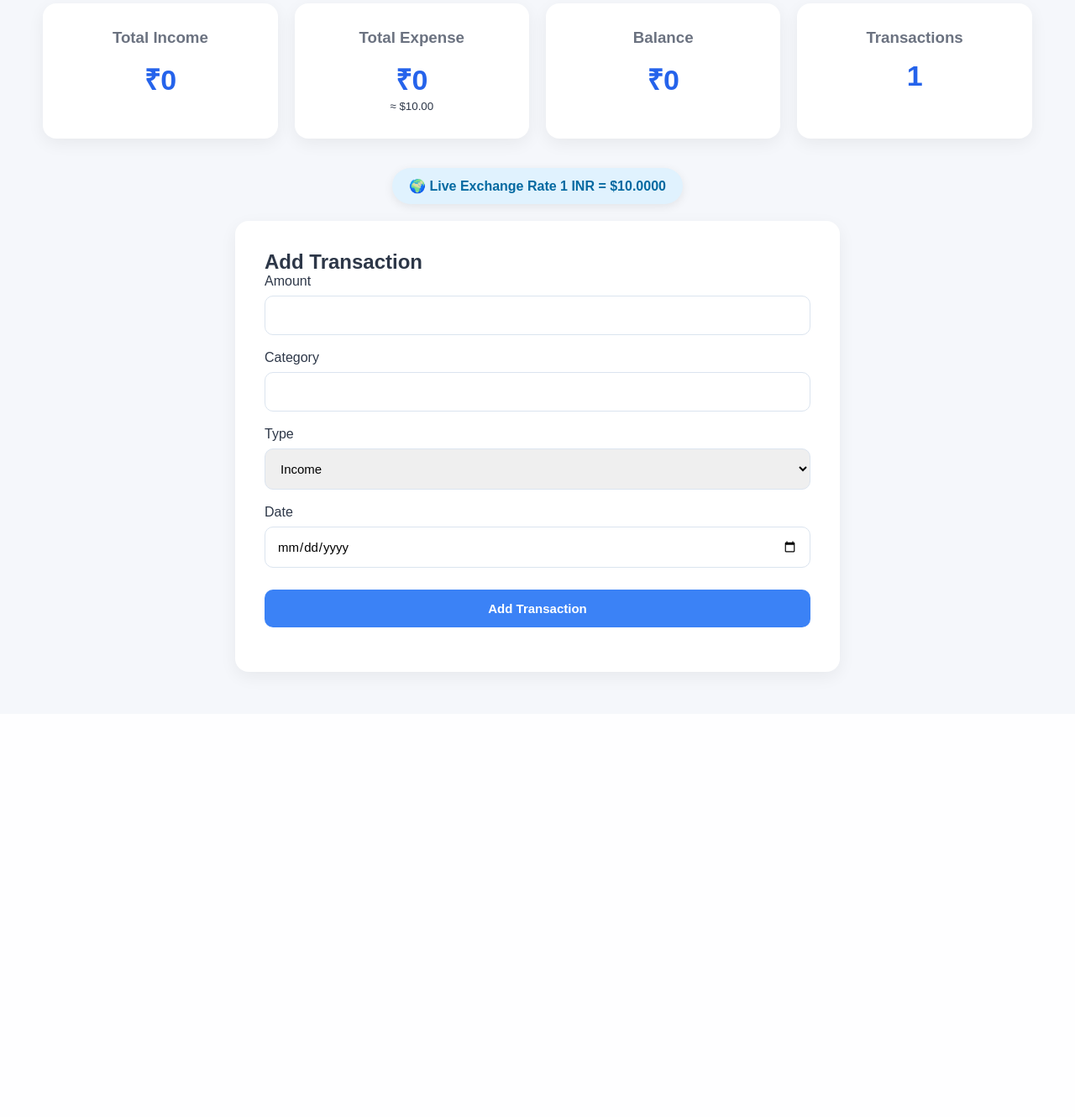
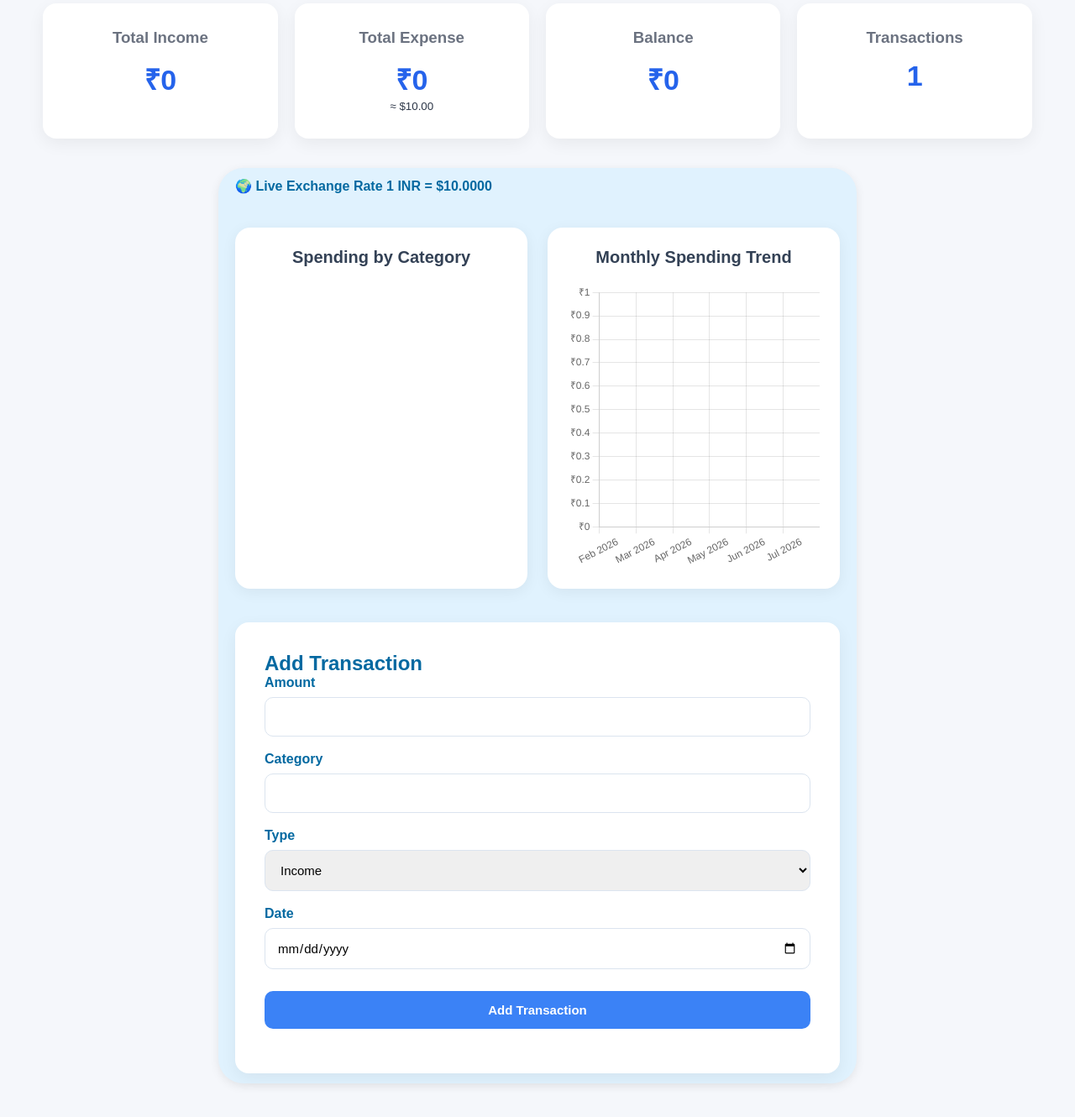
Before and after one commit to vishnuprasad-03/financial-tracker-, a Flask app: page /transactions in a window 1280 px wide. Shown: the part 134-1464 px from the top of the page at 84% size. Before the commit the page ends 946 px from the top, so only its background shows below. Run offline with Flask 3, Linux system fonts and the light colour scheme; a user stored in the database is signed in; tables that the repository leaves empty hold one stand-in row (values such as "Sample post"); a map, chart or similar area stays blank.

Commit message:
Added Chart.js dashboard with category and monthly spending visualizations

```diff
--- a/blueprints/transactions.py
+++ b/blueprints/transactions.py
@@ -12,11 +12,14 @@ from flask import (
 )
 
 from flask_login import login_required
-
+from flask_wtf import form
+from datetime import date
+from dateutil.relativedelta import relativedelta
 from src.database import SessionLocal
 from src.db_models import TransactionDB
 from src.forms import TransactionForm
 from src.exchange_service import get_usd_rate
+from sqlalchemy import func
 
 transactions_bp = Blueprint(
     "transactions",
@@ -43,11 +46,12 @@ def transactions():
 
             amount=form.amount.data,
 
-            category=form.category.data,
+            category=form.category.data.strip().title(),
 
-            transaction_type=form.transaction_type.data
+            transaction_type=form.transaction_type.data,
 
-        )
+            date=form.date.data
+       )
 
         session.add(transaction)
 
@@ -81,19 +85,88 @@ def transactions():
     )
 
     balance = total_income - total_expense
-    usd_rate = get_usd_rate()
-    total_spend_usd = total_expense * usd_rate
+    category_spending = (
+    session.query(
+        TransactionDB.category,
+        func.sum(TransactionDB.amount).label("total")
+    )
+    .filter(TransactionDB.transaction_type == "expense")
+    .group_by(TransactionDB.category)
+    .order_by(func.sum(TransactionDB.amount).desc())
+    .all()
+    )
+
+# Show only the top 6 categories
+    top_categories = category_spending[:6]
+
+    # Combine remaining categories into "Other"
+    other_total = sum(
+    amount for category, amount in category_spending[6:]
+    )
+
+    category_labels = [
+    category for category, amount in top_categories
+    ]
+
+    category_values = [
+    amount for category, amount in top_categories
+    ]
+
+    if other_total > 0:
+        category_labels.append("Other")
+        category_values.append(other_total)
+
+            # Monthly expense trend for the last 6 months
+    today = date.today()
+
+    monthly_labels = []
+    monthly_values = []
+
+    for months_ago in range(5, -1, -1):
+
+        target_month = today - relativedelta(months=months_ago)
+
+        month_start = target_month.replace(day=1)
+
+        next_month = month_start + relativedelta(months=1)
+
+        monthly_total = (
+            session.query(
+                func.sum(TransactionDB.amount)
+            )
+            .filter(
+                TransactionDB.transaction_type == "expense",
+                TransactionDB.date >= month_start,
+                TransactionDB.date < next_month
+            )
+            .scalar()
+        ) or 0
+
+        monthly_labels.append(
+            target_month.strftime("%b %Y")
+        )
+
+        monthly_values.append(
+            float(monthly_total)
+        )
+        usd_rate = get_usd_rate()
+        total_spend_usd = total_expense * usd_rate
 
     session.close()
 
     return render_template(
-    "transactions.html",
-    form=form,
-    transactions=all_transactions,
-    total_income=total_income,
-    total_expense=total_expense,
-    balance=balance,
-    usd_rate=usd_rate,
-    total_spend_usd=total_spend_usd
+
+        "transactions.html",
+        form=form,
+        category_labels=category_labels,
+        category_values=category_values,
+        monthly_labels=monthly_labels,
+        monthly_values=monthly_values,
+        transactions=all_transactions,
+        total_income=total_income,
+        total_expense=total_expense,
+        balance=balance,
+        usd_rate=usd_rate,
+        total_spend_usd=total_spend_usd
 
 )
--- a/static/css/style.css
+++ b/static/css/style.css
@@ -296,3 +296,38 @@ tr:hover{
     box-shadow:0 3px 12px rgba(0,0,0,.08);
 
 }
+.charts-grid {
+    display: grid;
+    grid-template-columns: repeat(2, minmax(0, 1fr));
+    gap: 24px;
+    margin: 40px 0;
+    align-items: stretch;
+}
+
+.chart-container {
+    min-width: 0;
+    height: 430px;
+    padding: 24px;
+    background: #ffffff;
+    border-radius: 18px;
+    box-shadow: 0 4px 18px rgba(0, 0, 0, 0.06);
+}
+
+.chart-container h2 {
+    margin: 0 0 20px;
+    text-align: center;
+    color: #334155;
+    font-size: 20px;
+}
+
+.chart-canvas-wrapper {
+    position: relative;
+    width: 100%;
+    height: 340px;
+}
+
+@media (max-width: 900px) {
+    .charts-grid {
+        grid-template-columns: 1fr;
+    }
+}
--- a/templates/transactions.html
+++ b/templates/transactions.html
@@ -243,6 +243,8 @@ background:#dc2626;
 
 </style>
 
+<script src="https://cdn.jsdelivr.net/npm/chart.js"></script>
+
 </head>
 <link rel="stylesheet"
       href="{{ url_for('static', filename='css/style.css') }}">
@@ -318,6 +320,24 @@ background:#dc2626;
 1 INR =
 
 ${{ "%.4f"|format(usd_rate) }}
+
+<div class="charts-grid">
+
+    <div class="chart-container">
+        <h2>Spending by Category</h2>
+
+        <div class="chart-canvas-wrapper">
+            <canvas id="categoryChart"></canvas>
+        </div>
+    </div>
+
+    <div class="chart-container">
+        <h2>Monthly Spending Trend</h2>
+
+        <div class="chart-canvas-wrapper">
+            <canvas id="monthlyChart"></canvas>
+        </div>
+    </div>
 
 </div>
 
@@ -500,6 +520,93 @@ historyBtn.addEventListener("click", function(){
 });
 
 </script>
+<script>
+    const categoryLabels = {{ category_labels | tojson }};
+    const categoryValues = {{ category_values | tojson }};
+
+    const categoryContext = document
+        .getElementById("categoryChart")
+        .getContext("2d");
+
+    new Chart(categoryContext, {
+        type: "doughnut",
+
+        data: {
+            labels: categoryLabels,
+
+            datasets: [{
+                label: "Spending",
+                data: categoryValues
+            }]
+        },
+
+        options: {
+            responsive: true,
+            maintainAspectRatio: false,
+
+            plugins: {
+                legend: {
+                    position: "bottom"
+                }
+            }
+        }
+    });
+    const monthlyLabels = {{ monthly_labels | tojson | safe }};
+const monthlyValues = {{ monthly_values | tojson | safe }};
+
+const monthlyCanvas = document.getElementById("monthlyChart");
+
+if (monthlyCanvas) {
+
+    const monthlyContext = monthlyCanvas.getContext("2d");
+
+    new Chart(monthlyContext, {
+        type: "bar",
+
+        data: {
+            labels: monthlyLabels,
+
+            datasets: [{
+                label: "Monthly Expenses (₹)",
+                data: monthlyValues,
+                borderWidth: 1,
+                borderRadius: 8
+            }]
+        },
+
+        options: {
+            responsive: true,
+            maintainAspectRatio: false,
+
+            scales: {
+                y: {
+                    beginAtZero: true,
+
+                    ticks: {
+                        callback: function(value) {
+                            return "₹" + value;
+                        }
+                    }
+                }
+            },
+
+            plugins: {
+                legend: {
+                    display: false
+                },
+
+                tooltip: {
+                    callbacks: {
+                        label: function(context) {
+                            return "₹" + context.raw.toFixed(2);
+                        }
+                    }
+                }
+            }
+        }
+    });
+}
+</script>
 
 </body>
 
```
Also changed, not shown: alembic/versions/ed90e5dcc09a_add_date_column_to_transactions.py (added, +36 -0 lines), src/db_models.py (+7 -1 lines), README.md.
